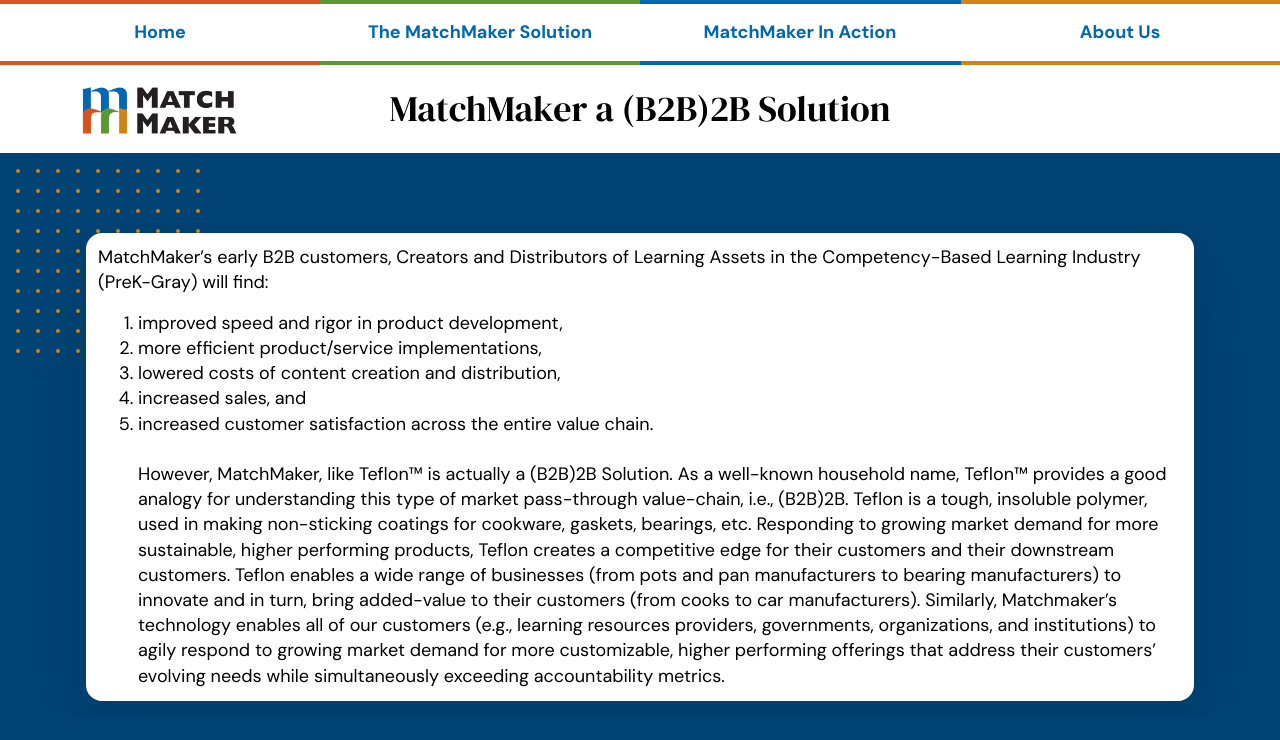
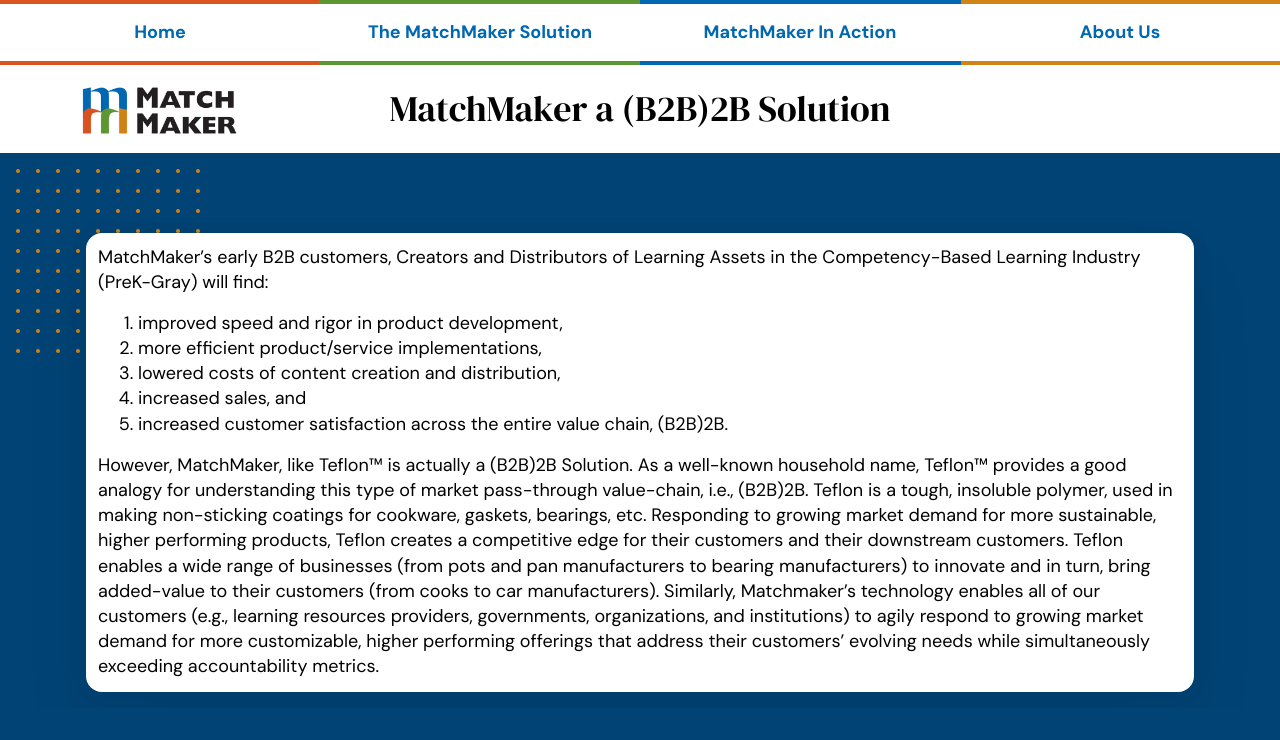
Before and after one commit to matchmakeredlabs/matchmakeredlabs.develop, a Jekyll site: the page built from _Solution/placeholder.md, in a window 1280 px wide. Shown: the top 740 px of the page. Built offline with Jekyll 4.4.1, drawn with Linux system fonts in a browser that asks for light colours.

Commit message:
Update placeholder.md

```diff
--- a/_Solution/placeholder.md
+++ b/_Solution/placeholder.md
@@ -9,7 +9,7 @@
 2. more efficient product/service implementations,
 3. lowered costs of content creation and distribution,
 4. increased sales, and
-5. increased customer satisfaction across the entire value chain.<br/>
-<br/>
+5. increased customer satisfaction across the entire value chain, (B2B)2B.<br/>
+
 However, MatchMaker, like Teflon™ is actually a (B2B)2B Solution. As a well-known household name, Teflon™ provides a good analogy for understanding this type of market pass-through value-chain, i.e., (B2B)2B. Teflon is a tough, insoluble polymer, used in making non-sticking coatings for cookware, gaskets, bearings, etc. Responding to growing market demand for more sustainable, higher performing products, Teflon creates a competitive edge for their customers and their downstream customers. Teflon enables  a wide range of businesses (from pots and pan manufacturers to bearing manufacturers) to innovate and in turn, bring added-value to their customers (from cooks to car manufacturers).
 Similarly, Matchmaker’s technology enables all of our customers (e.g., learning resources providers, governments, organizations, and institutions) to agily respond to growing market demand for more customizable, higher performing offerings that address their customers’ evolving needs while simultaneously exceeding accountability metrics.
```
